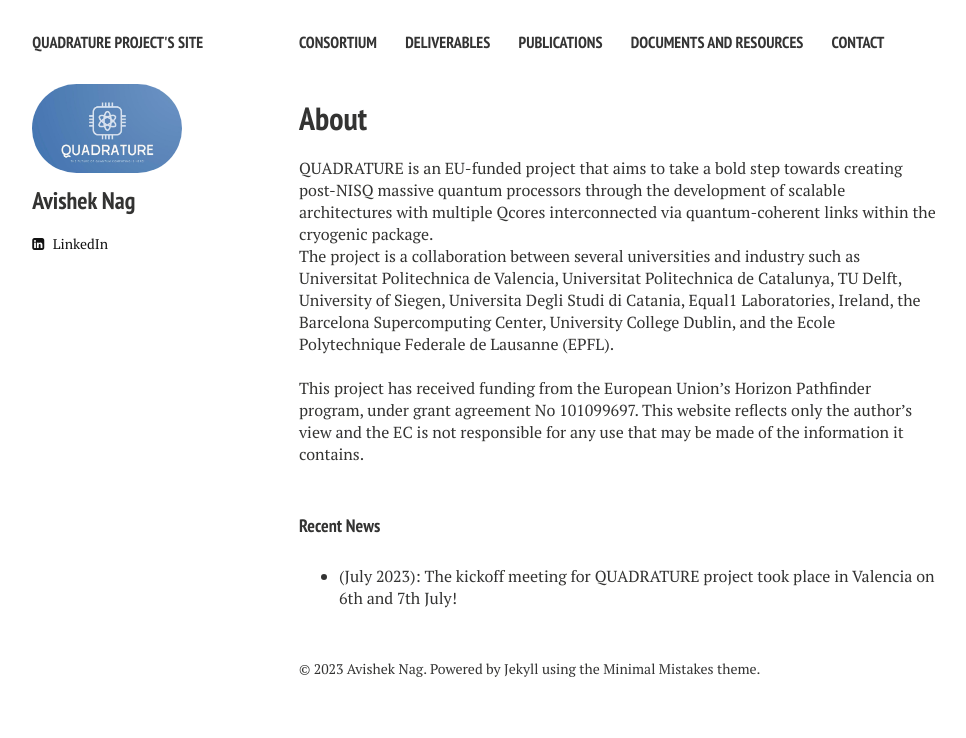
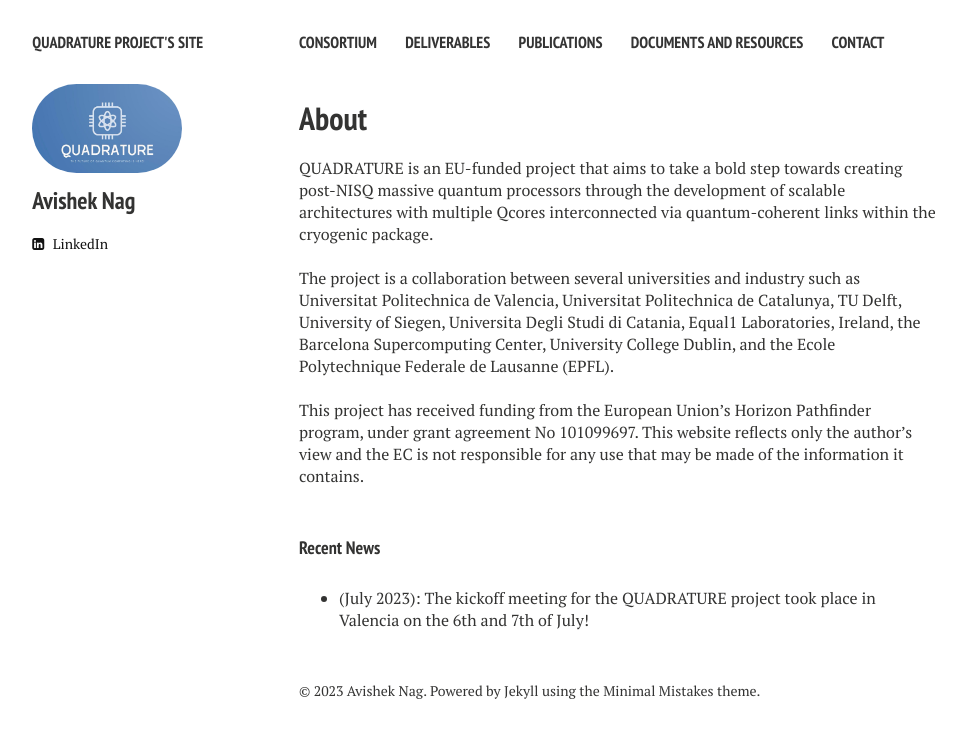
Before and after one commit to biddu/biddu.github.io, a Jekyll site: the page built from index.md, in a window 1280 px wide. Shown: the top 738 px of the page, without its empty margins (21-987 px from the left). Built offline with Jekyll 4.4.1, drawn with Linux system fonts in a browser that asks for light colours; nearby versions of some CDN libraries; comment, search, counter and statistics services are not loaded.

Commit message:
Update index.md

```diff
--- a/index.md
+++ b/index.md
@@ -7,6 +7,7 @@ image:
   feature:
 ---
 QUADRATURE is an EU-funded project that aims to take a bold step towards creating post-NISQ massive quantum processors through the development of scalable architectures with multiple Qcores interconnected via quantum-coherent links within the cryogenic package.
+
 <br />
 The project is a collaboration between several universities and industry such as Universitat Politechnica de Valencia, Universitat Politechnica de Catalunya, TU Delft, University of Siegen, Universita Degli Studi di Catania, Equal1 Laboratories, Ireland, the Barcelona Supercomputing Center, University College Dublin, and the Ecole Polytechnique Federale de Lausanne (EPFL).
 
@@ -18,7 +19,7 @@ This project has received funding from the European Union’s Horizon Pathfinder
 
 #### Recent News
 
-+ (July 2023): The kickoff meeting for QUADRATURE project took place in Valencia on 6th and 7th July!
++ (July 2023): The kickoff meeting for the QUADRATURE project took place in Valencia on the 6th and 7th of July!
 
 <!---
 -->
```
